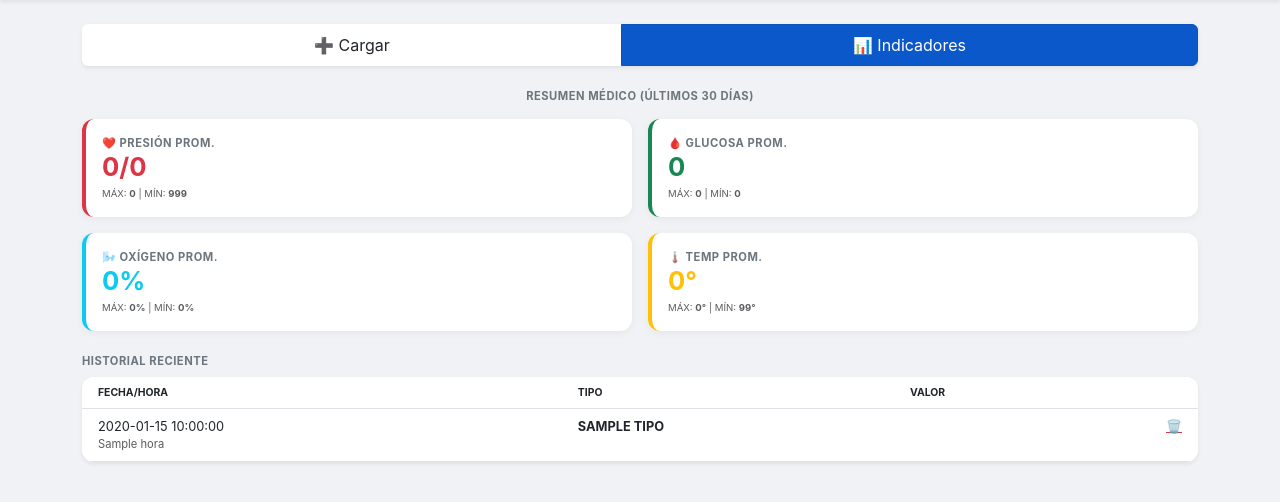
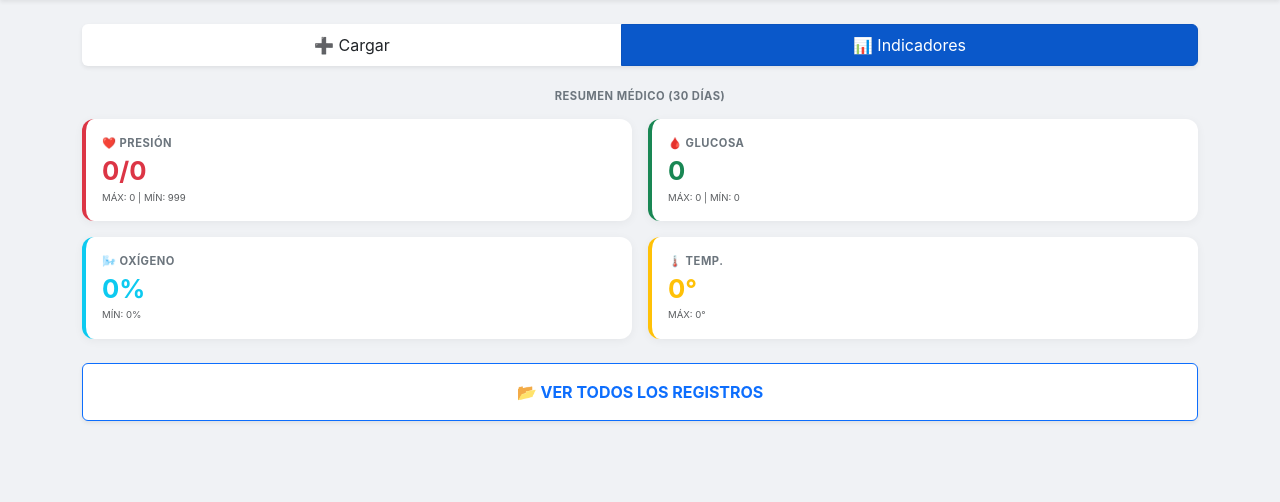
Before and after one commit to Pastormerlo/control-drenaje, a Flask app: page /ver in a window 1280 px wide. Shown: the part 56-558 px from the top of the page. Run offline with Flask 3, Linux system fonts and the light colour scheme; a user stored in the database is signed in; tables that the repository leaves empty hold one stand-in row (values such as "Sample post"); a database or web service that is not in the repository returns one stand-in record (values such as "Sample title"); some libraries are stand-ins or nearby versions.

Commit message:
Add files via upload

```diff
--- a/templates/index.html
+++ b/templates/index.html
@@ -7,8 +7,8 @@
     <link href="https://cdn.jsdelivr.net/npm/bootstrap@5.3.0/dist/css/bootstrap.min.css" rel="stylesheet">
     <style>
         body { background-color: #f0f2f5; font-family: -apple-system, sans-serif; }
-        .card { border-radius: 12px; border: none; box-shadow: 0 2px 8px rgba(0,0,0,0.05); }
-        .stat-val { font-size: 1.6rem; font-weight: bold; line-height: 1.2; }
+        .card { border-radius: 12px; border: none; box-shadow: 0 2px 10px rgba(0,0,0,0.05); }
+        .stat-val { font-size: 1.6rem; font-weight: bold; }
         .stat-label { font-size: 0.7rem; text-transform: uppercase; color: #6c757d; font-weight: 700; letter-spacing: 0.5px; }
         .badge-alert { background-color: #ffe5e5; color: #d90429; font-weight: bold; font-size: 0.65rem; }
         .seccion-oculta { display: none; }
@@ -36,7 +36,7 @@
     {% if modo == 'perfil' %}
     <div class="card p-4">
         <h5 class="mb-4 fw-bold text-primary">Mi Ficha Individual</h5>
-        {% with msgs = get_flashed_messages() %}{% if msgs %}<div class="alert alert-success">{{msgs[0]}}</div>{% endif %}{% endwith %}
+        {% with msgs = get_flashed_messages() %}{% if msgs %}<div class="alert alert-success small">{{msgs[0]}}</div>{% endif %}{% endwith %}
         <form action="{{ url_for('editar_perfil') }}" method="POST">
             <div class="row g-3">
                 <div class="col-12"><label class="small fw-bold">Nombre y Apellido</label><input type="text" name="nombre" class="form-control" value="{{perfil.nombre_apellido or ''}}" required></div>
@@ -44,7 +44,7 @@
                 <div class="col-6"><label class="small fw-bold">Sexo</label><select name="sexo" class="form-select"><option value="M" {% if perfil.sexo=='M' %}selected{% endif %}>M</option><option value="F" {% if perfil.sexo=='F' %}selected{% endif %}>F</option></select></div>
                 <div class="col-12"><label class="small fw-bold">Obra Social</label><input type="text" name="obra_social" class="form-control" value="{{perfil.obra_social or ''}}"></div>
                 <div class="col-12"><label class="small fw-bold">Médico</label><input type="text" name="medico" class="form-control" value="{{perfil.nombre_medico or ''}}"></div>
-                <button type="submit" class="btn btn-success w-100 p-3 fw-bold mt-2">GUARDAR CAMBIOS</button>
+                <button type="submit" class="btn btn-success w-100 p-3 fw-bold">ACTUALIZAR DATOS</button>
             </div>
         </form>
     </div>
@@ -59,12 +59,12 @@
                 <div class="col-6"><label class="small fw-bold">Fecha</label><input type="date" name="fecha" class="form-control" id="f_input" required></div>
                 <div class="col-6"><label class="small fw-bold">Hora</label><input type="time" name="hora" class="form-control" id="h_input" required></div>
                 <div class="col-12">
-                    <select class="form-select form-select-lg fw-bold" id="tipo_registro" name="tipo_registro" onchange="mostrarCampos()">
+                    <select class="form-select form-select-lg fw-bold text-primary" id="tipo_registro" name="tipo_registro" onchange="mostrarCampos()">
                         <option value="presion">❤️ Presión y Pulso</option>
                         <option value="glucosa">🩸 Glucosa</option>
-                        <option value="drenaje">💧 Drenaje</option>
                         <option value="oxigeno">🌬️ Saturación O₂</option>
                         <option value="temperatura">🌡️ Temperatura</option>
+                        <option value="drenaje">💧 Drenaje</option>
                     </select>
                 </div>
                 <div id="campos_presion" class="row g-2 mt-1">
@@ -80,7 +80,7 @@
                     <div class="col-6"><input type="number" step="0.1" name="cantidad_der" class="form-control" placeholder="Der (ml)"></div>
                 </div>
                 <div class="col-12"><textarea name="observaciones" class="form-control" rows="2" placeholder="Notas..."></textarea></div>
-                <button type="submit" class="btn btn-primary w-100 p-3 fw-bold mt-3">GUARDAR</button>
+                <button type="submit" class="btn btn-primary w-100 p-3 fw-bold mt-2">GUARDAR DATOS</button>
             </div>
         </form>
     </div>
@@ -96,62 +96,58 @@
     {% endif %}
 
     {% if modo == 'ver' %}
-    <h6 class="stat-label mb-3 text-center">Resumen Médico (Últimos 30 días)</h6>
+    <h6 class="stat-label mb-3 text-center">Resumen Médico (30 días)</h6>
     <div class="row g-3 mb-4">
         <div class="col-6">
             <div class="card p-3 border-start border-danger border-4 h-100">
-                <div class="stat-label">❤️ Presión Prom.</div>
+                <div class="stat-label">❤️ Presión</div>
                 <div class="stat-val text-danger">{{stats.presion.prom_a}}/{{stats.presion.prom_b}}</div>
-                <div class="mt-1 small text-muted" style="font-size: 0.6rem;">
-                    MÁX: <strong>{{stats.presion.max_a}}</strong> | MÍN: <strong>{{stats.presion.min_a}}</strong>
-                </div>
+                <div class="small text-muted" style="font-size: 0.6rem;">MÁX: {{stats.presion.max_a}} | MÍN: {{stats.presion.min_a}}</div>
                 {% if stats.presion.alertas > 0 %}<span class="badge badge-alert mt-2">{{stats.presion.alertas}} altas</span>{% endif %}
             </div>
         </div>
         <div class="col-6">
             <div class="card p-3 border-start border-success border-4 h-100">
-                <div class="stat-label">🩸 Glucosa Prom.</div>
+                <div class="stat-label">🩸 Glucosa</div>
                 <div class="stat-val text-success">{{stats.glucosa.prom}}</div>
-                <div class="mt-1 small text-muted" style="font-size: 0.6rem;">
-                    MÁX: <strong>{{stats.glucosa.max}}</strong> | MÍN: <strong>{{stats.glucosa.min}}</strong>
-                </div>
+                <div class="small text-muted" style="font-size: 0.6rem;">MÁX: {{stats.glucosa.max}} | MÍN: {{stats.glucosa.min}}</div>
                 {% if stats.glucosa.alertas > 0 %}<span class="badge badge-alert mt-2">{{stats.glucosa.alertas}} alertas</span>{% endif %}
             </div>
         </div>
         <div class="col-6">
             <div class="card p-3 border-start border-info border-4 h-100">
-                <div class="stat-label">🌬️ Oxígeno Prom.</div>
+                <div class="stat-label">🌬️ Oxígeno</div>
                 <div class="stat-val text-info">{{stats.oxigeno.prom}}%</div>
-                <div class="mt-1 small text-muted" style="font-size: 0.6rem;">
-                    MÁX: <strong>{{stats.oxigeno.max}}%</strong> | MÍN: <strong>{{stats.oxigeno.min}}%</strong>
-                </div>
+                <div class="small text-muted" style="font-size: 0.6rem;">MÍN: {{stats.oxigeno.min}}%</div>
                 {% if stats.oxigeno.alertas > 0 %}<span class="badge badge-alert mt-2">{{stats.oxigeno.alertas}} bajas</span>{% endif %}
             </div>
         </div>
         <div class="col-6">
             <div class="card p-3 border-start border-warning border-4 h-100">
-                <div class="stat-label">🌡️ Temp Prom.</div>
+                <div class="stat-label">🌡️ Temp.</div>
                 <div class="stat-val text-warning">{{stats.temp.prom}}°</div>
-                <div class="mt-1 small text-muted" style="font-size: 0.6rem;">
-                    MÁX: <strong>{{stats.temp.max}}°</strong> | MÍN: <strong>{{stats.temp.min}}°</strong>
-                </div>
+                <div class="small text-muted" style="font-size: 0.6rem;">MÁX: {{stats.temp.max}}°</div>
                 {% if stats.temp.alertas > 0 %}<span class="badge badge-alert mt-2">{{stats.temp.alertas}} picos</span>{% endif %}
             </div>
         </div>
     </div>
 
-    <h6 class="stat-label mb-2">Historial Reciente</h6>
+    <button class="btn btn-outline-primary w-100 py-3 fw-bold mb-3 shadow-sm bg-white" type="button" data-bs-toggle="collapse" data-bs-target="#boxHistorial">
+        📂 VER TODOS LOS REGISTROS
+    </button>
+
+    <div class="collapse" id="boxHistorial">
         <div class="card overflow-hidden shadow-sm">
             <div class="table-responsive">
                 <table class="table table-hover mb-0">
-                <thead class="bg-light" style="font-size: 0.65rem;">
-                    <tr><th class="ps-3">FECHA/HORA</th><th>TIPO</th><th>VALOR</th><th></th></tr>
+                    <thead class="bg-light" style="font-size: 0.7rem;">
+                        <tr><th class="ps-3">FECHA</th><th>TIPO</th><th>VALOR</th><th></th></tr>
                     </thead>
                     <tbody style="font-size: 0.8rem;">
                         {% for r in registros %}
                         <tr>
                             <td class="ps-3"><div>{{r.fecha}}</div><div class="text-muted small">{{r.hora}}</div></td>
-                        <td class="fw-bold text-uppercase">{{r.tipo}}</td>
+                            <td class="fw-bold text-uppercase" style="font-size: 0.7rem;">{{r.tipo}}</td>
                             <td>
                                 {% if r.tipo == 'presion' %}<span class="text-danger fw-bold">{{r.presion_alta}}/{{r.presion_baja}}</span>
                                 {% elif r.tipo == 'glucosa' %}<span class="text-success fw-bold">{{r.glucosa}}</span>
@@ -159,14 +155,17 @@
                                 {% elif r.tipo == 'temperatura' %}<span class="text-warning fw-bold">{{r.temperatura}}°</span>
                                 {% elif r.tipo == 'drenaje' %}I:{{r.cant_izq or 0}}|D:{{r.cant_der or 0}}{% endif %}
                             </td>
-                        <td class="text-end pe-3"><a href="{{ url_for('borrar', id=r.id) }}" class="text-danger">🗑️</a></td>
+                            <td class="text-end pe-3"><a href="{{ url_for('borrar', id=r.id) }}" class="text-danger" onclick="return confirm('¿Borrar?')">🗑️</a></td>
                         </tr>
                         {% endfor %}
                     </tbody>
                 </table>
             </div>
         </div>
+    </div>
     {% endif %}
 </div>
+
+<script src="https://cdn.jsdelivr.net/npm/bootstrap@5.3.0/dist/js/bootstrap.bundle.min.js"></script>
 </body>
 </html>
```
Lines whose indentation alone changed are shown as unchanged.
